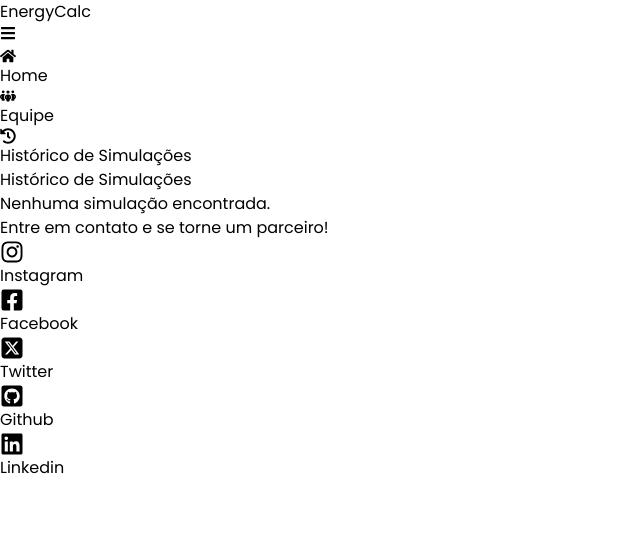
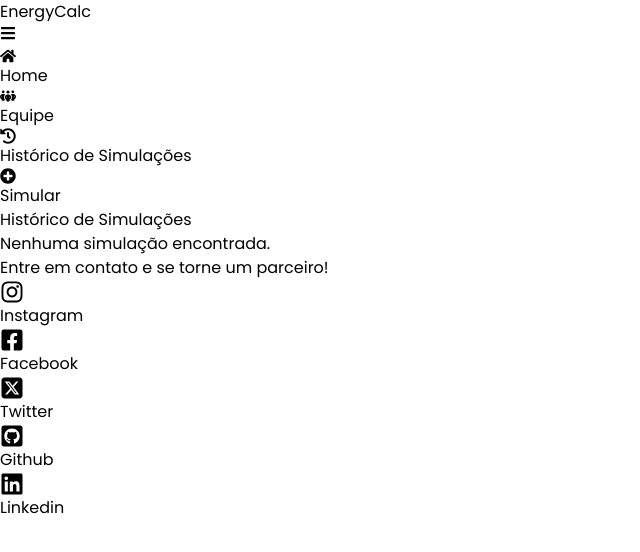
Before and after one commit to TCapela/GS2---FRONT, a Next.js app in the folder global-solution/energy-calc/: page /profile/historico in a window 1280 px wide. Shown: the top 552 px of the page, without its empty margins (0-640 px from the left). Built offline with nearby package versions, Linux system fonts and the light colour scheme.

Commit message:
adicionando historico de simulacoes na navBar

```diff
--- a/global-solution/energy-calc/src/components/Navbar/Navbar.tsx
+++ b/global-solution/energy-calc/src/components/Navbar/Navbar.tsx
@@ -3,14 +3,14 @@
 import Link from "next/link";
 import { usePathname } from "next/navigation";
 import { useState } from "react";
-import { FaBars, FaTimes, FaHome, FaHistory } from "react-icons/fa";
+import { FaBars, FaTimes, FaHome, FaHistory, FaPlusCircle } from "react-icons/fa";
 import { FaPeopleGroup } from "react-icons/fa6";
 
 export default function Navbar() {
-  const pathname = usePathname();
+  const pathname = usePathname(); // Obtém o caminho atual da página
   const [isMenuOpen, setIsMenuOpen] = useState(false);
 
-  // Verifica se está na página de perfil para exibir o link do histórico de simulações
+  // Verifica se o usuário está na página de perfil
   const isProfilePage = pathname.startsWith("/profile");
 
   return (
@@ -35,29 +35,47 @@ export default function Navbar() {
             isMenuOpen ? "flex" : "hidden"
           }`}
         >
+          {/* Link Home */}
           <li>
             <Link href="/" className="flex items-center space-x-2 hover:text-green-600">
               <FaHome />
               <span>Home</span>
             </Link>
           </li>
+
+          {/* Link Equipe */}
           <li>
             <Link href="/membros" className="flex items-center space-x-2 hover:text-green-600">
               <FaPeopleGroup />
               <span>Equipe</span>
             </Link>
           </li>
-          {/* Adiciona o link para Histórico apenas na página de perfil */}
+
+          {/* Links Específicos para o Profile */}
           {isProfilePage && (
+            <>
+              {/* Link Histórico */}
               <li>
                 <Link
-                href="/profile/history"
+                  href="/profile/historico"
                   className="flex items-center space-x-2 hover:text-green-600"
                 >
                   <FaHistory />
                   <span>Histórico de Simulações</span>
                 </Link>
               </li>
+
+              {/* Link Simular */}
+              <li>
+                <Link
+                  href="/profile"
+                  className="flex items-center space-x-2 hover:text-green-600"
+                >
+                  <FaPlusCircle />
+                  <span>Simular</span>
+                </Link>
+              </li>
+            </>
           )}
         </ul>
       </div>
```
Lines whose indentation alone changed are shown as unchanged.
